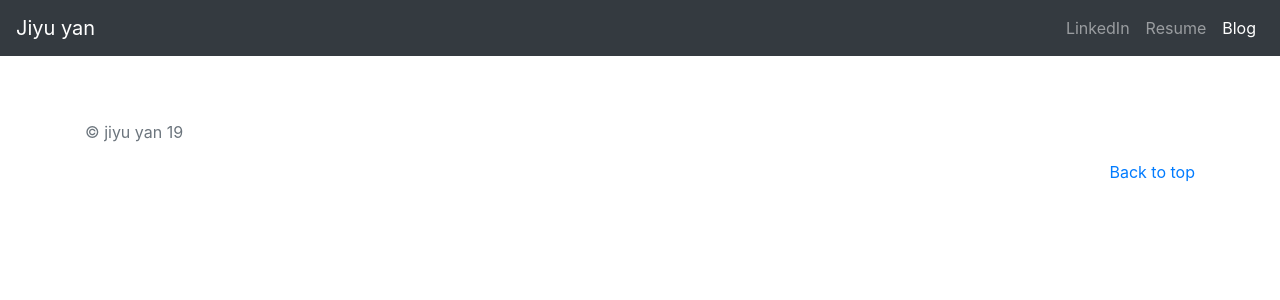
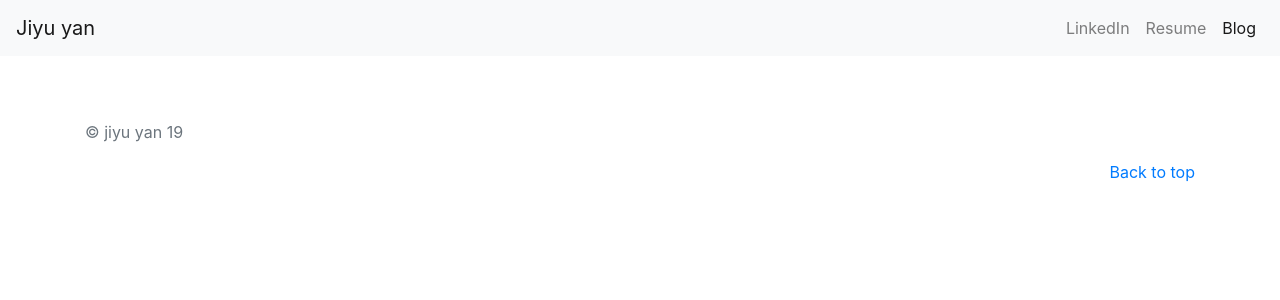
Before and after one commit to Anderbone/portfolio-project, a Django app: template blog/templates/blog/detail.html in a window 1280 px wide. Shown: the top 300 px of the page. Run offline with Django 3.2, Linux system fonts and the light colour scheme; the template is opened without the code that fills it, so the values that code supplies are empty; some libraries are stand-ins or nearby versions.

Commit message:
light style

```diff
--- a/blog/templates/blog/allblogs.html
+++ b/blog/templates/blog/allblogs.html
@@ -67,7 +67,7 @@
 {#      </button>#}
 {#    </div>#}
 {#  </div>#}
-  <nav class="navbar navbar-expand-lg navbar-dark bg-dark">
+  <nav class="navbar navbar-expand-lg navbar-light bg-light">
   <a class="navbar-brand" href="{% url 'home' %}">Jiyu yan</a>
   <button class="navbar-toggler" type="button" data-toggle="collapse" data-target="#navbarNavAltMarkup" aria-controls="navbarNavAltMarkup" aria-expanded="false" aria-label="Toggle navigation">
     <span class="navbar-toggler-icon"></span>
--- a/blog/templates/blog/detail.html
+++ b/blog/templates/blog/detail.html
@@ -67,7 +67,7 @@
 {#      </button>#}
 {#    </div>#}
 {#  </div>#}
-  <nav class="navbar navbar-expand-lg navbar-dark bg-dark">
+  <nav class="navbar navbar-expand-lg navbar-light bg-light">
   <a class="navbar-brand" href="{% url 'home' %}">Jiyu yan</a>
   <button class="navbar-toggler" type="button" data-toggle="collapse" data-target="#navbarNavAltMarkup" aria-controls="navbarNavAltMarkup" aria-expanded="false" aria-label="Toggle navigation">
     <span class="navbar-toggler-icon"></span>
```
